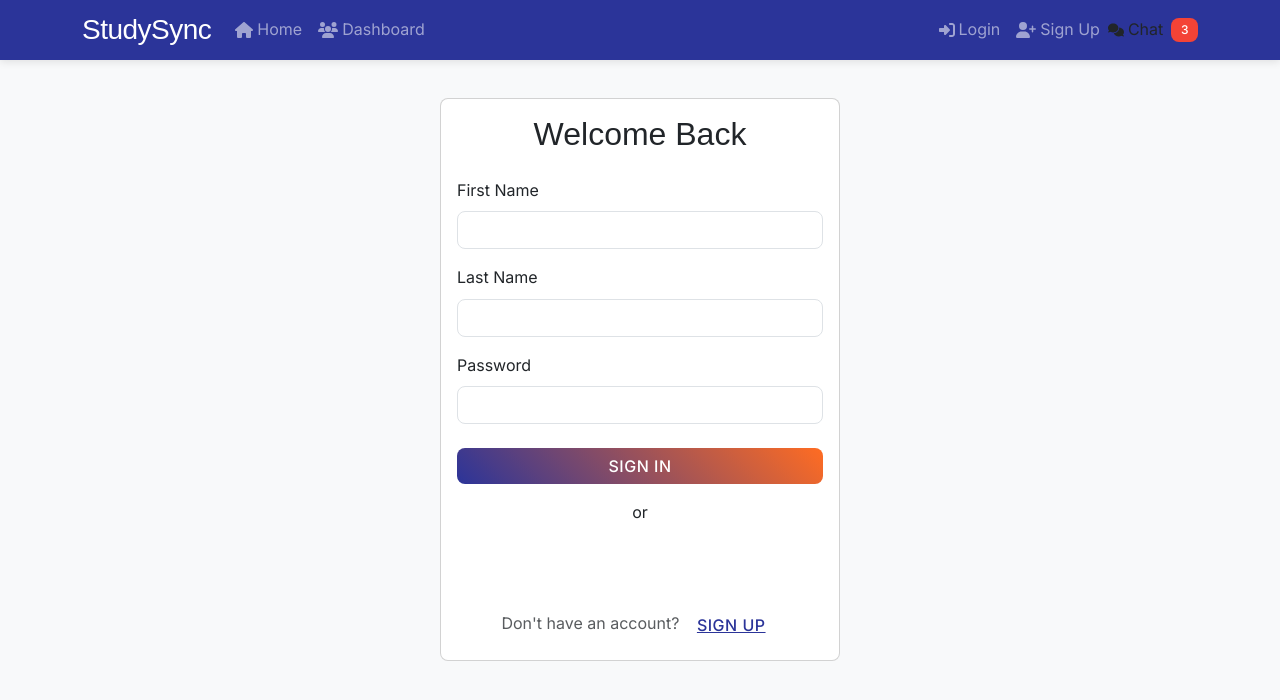
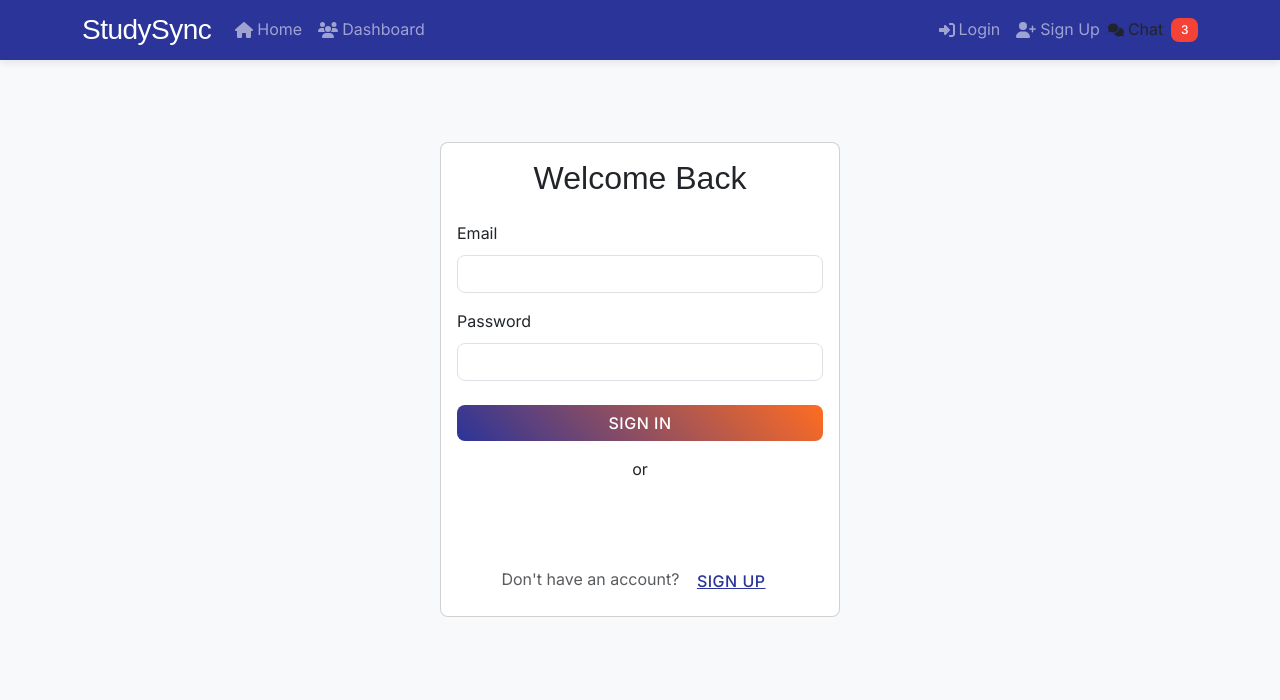
Before and after one commit to BugBusters101/StudySync, a React (Create React App) app in the folder study-sync-frontend/: page /login in a window 1280 px wide. Shown: the top 700 px of the page. Built offline with nearby package versions, Linux system fonts and the light colour scheme.

Commit message:
Link login with backend

```diff
--- a/study-sync-frontend/src/Pages/Login.js
+++ b/study-sync-frontend/src/Pages/Login.js
@@ -14,7 +14,7 @@ const Login = () => {
   const handleSubmit = async (e) => {
     e.preventDefault();
     try {
-      const response = await fetch('http://localhost:3000/login', {
+      const response = await fetch('http://127.0.0.1:5000/login', {
         method: 'POST',
         headers: {
           'Content-Type': 'application/json',
@@ -42,22 +42,12 @@ const Login = () => {
 
           <Form onSubmit={handleSubmit}>
             <Form.Group className="mb-3">
-              <Form.Label>First Name</Form.Label>
+              <Form.Label>Email</Form.Label>
               <Form.Control
                 type="text"
                 required
                 value={firstname}
                 onChange={(e) => setFirstname(e.target.value)}
-              />
-            </Form.Group>
-
-            <Form.Group className="mb-3">
-              <Form.Label>Last Name</Form.Label>
-              <Form.Control
-                type="text"
-                required
-                value={lastname}
-                onChange={(e) => setLastname(e.target.value)}
               />
             </Form.Group>
 
@@ -71,7 +61,7 @@ const Login = () => {
               />
             </Form.Group>
 
-            <Button type="submit" className="w-100 mb-3" variant="primary">
+            <Button type="submit" className="w-100 mb-3" variant="primary" onClick={() => navigate('/dashboard')}>
               Sign In
             </Button>
 
--- a/study-sync-frontend/src/Pages/SignUp.js
+++ b/study-sync-frontend/src/Pages/SignUp.js
@@ -24,7 +24,7 @@ const handleSubmit = async (e) => {
 
       const data = await response.json();
       if (response.ok) {
-        navigate('/preferences');
+        navigate('/dashboard');
       } else {
         setError(data.message);
       }
```
Also changed, not shown: 2 other files (tests, documents, lock files or other folders).
